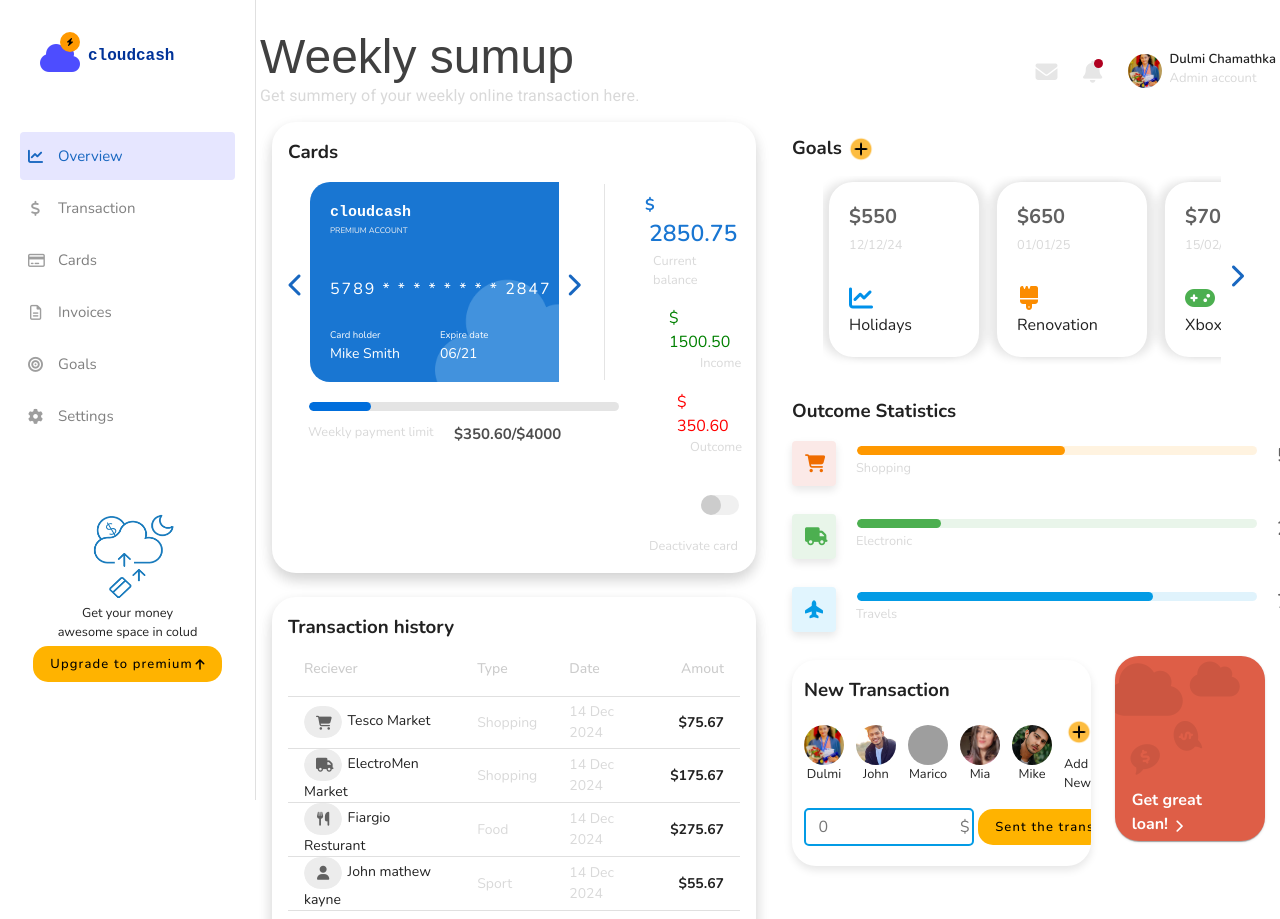
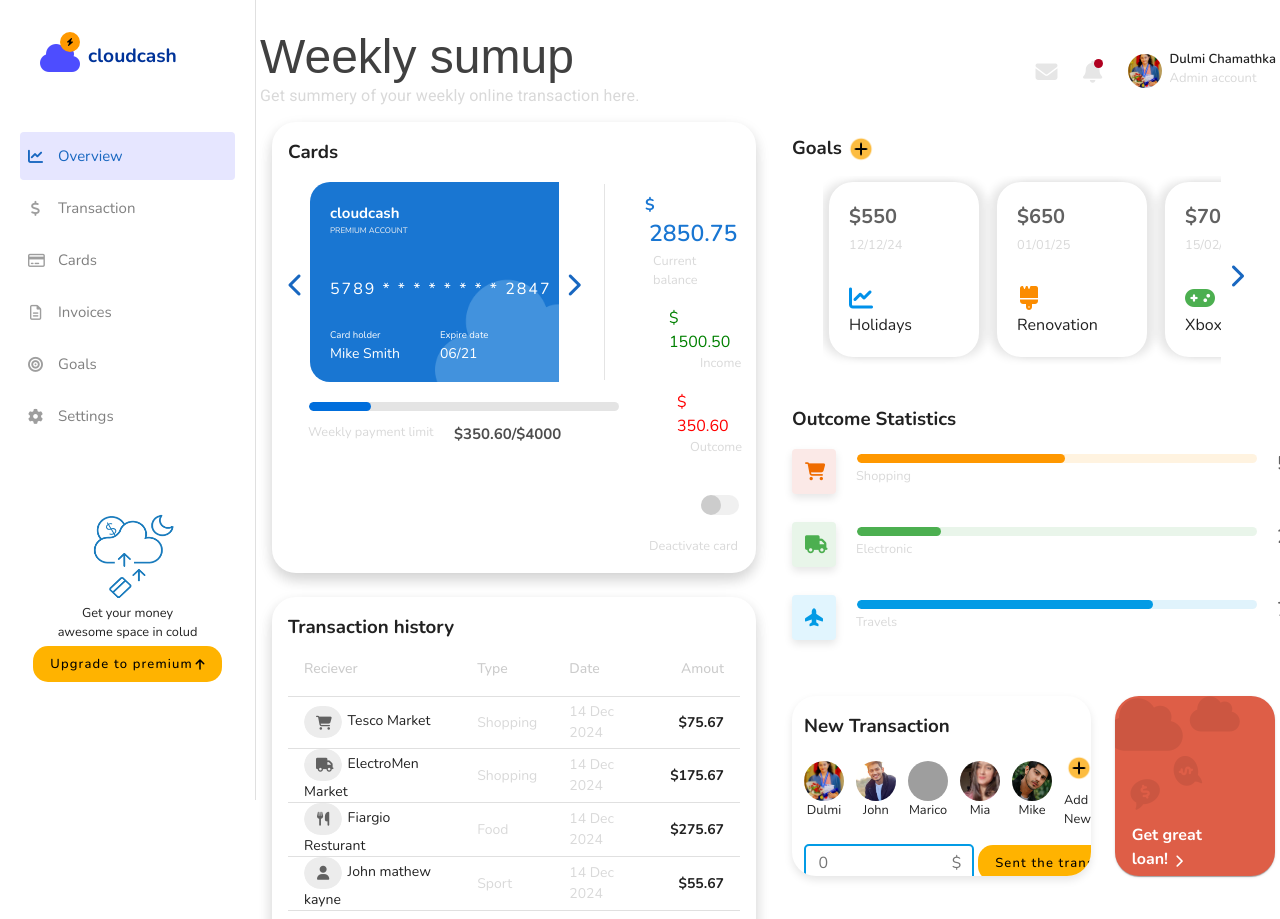
Before and after one commit to Dulmichamathka/vue-weeklysumup-dashboard, a Vue app in the folder weeklysumup-dashboard/: page /dashboard in a window 1280 px wide. Shown: the top 919 px of the page. Built offline with nearby package versions, Linux system fonts and the light colour scheme; grey boxes are pictures that could not be loaded.

Commit message:
css changes

```diff
--- a/weeklysumup-dashboard/src/components/Cards.vue
+++ b/weeklysumup-dashboard/src/components/Cards.vue
@@ -47,10 +47,7 @@
               </div>
               <div style="position: relative; z-index: 100">
                 <div>
-                  <h5
-                    class="font-weight-500"
-                    style="font-family: monospace; font-size: 15px"
-                  >
+                  <h5 class="font-weight-500" style="font-size: 15px">
                     {{ card.title }}
                   </h5>
                   <p style="font-size: 8px; color: #f2f2f2">
--- a/weeklysumup-dashboard/src/components/NewTransaction.vue
+++ b/weeklysumup-dashboard/src/components/NewTransaction.vue
@@ -2,8 +2,8 @@
   <v-row>
     <v-col cols="12" sm="12" md="8">
       <v-card
-        class="pt-4 pb-4 pl-3 pr-3 mt-1 rounded-xl"
-        style="box-shadow: 0 4px 8px rgba(0, 0, 0, 0.1)"
+        class="pt-4 pl-3 pr-3 mt-8 rounded-xl"
+        style="box-shadow: 0 4px 8px rgba(0, 0, 0, 0.1); height: 180px"
       >
         <h3>New Transaction</h3>
 
@@ -35,7 +35,7 @@
               "
               type="text"
               v-model="data"
-              placeholder="   0                                $"
+              placeholder="   0                              $"
             />
           </div>
 
@@ -62,10 +62,10 @@
           justify-content: end;
           padding: 5px;
         "
-        width="150px"
-        height="185px"
+        width="160px"
+        height="180px"
         color="#DE5E47"
-        class="rounded-xl"
+        class="mt-8 rounded-xl"
       >
         <div style="position: absolute; color: black; opacity: 0.08">
           <v-icon
--- a/weeklysumup-dashboard/src/components/Outcome.vue
+++ b/weeklysumup-dashboard/src/components/Outcome.vue
@@ -1,5 +1,5 @@
 <template>
-  <h3 class="mb-2">Outcome Statistics</h3>
+  <h3 class="mt-2">Outcome Statistics</h3>
 
   <div class="mt-4 d-flex">
     <v-btn
--- a/weeklysumup-dashboard/src/components/SideBar.vue
+++ b/weeklysumup-dashboard/src/components/SideBar.vue
@@ -19,7 +19,7 @@
           </template>
         </v-badge>
 
-        <h4 class="ml-4" style="color: #003399; font-family: monospace">
+        <h4 class="ml-4" style="color: #003399; font-size: larger">
           cloudcash
         </h4>
       </v-container>
```
